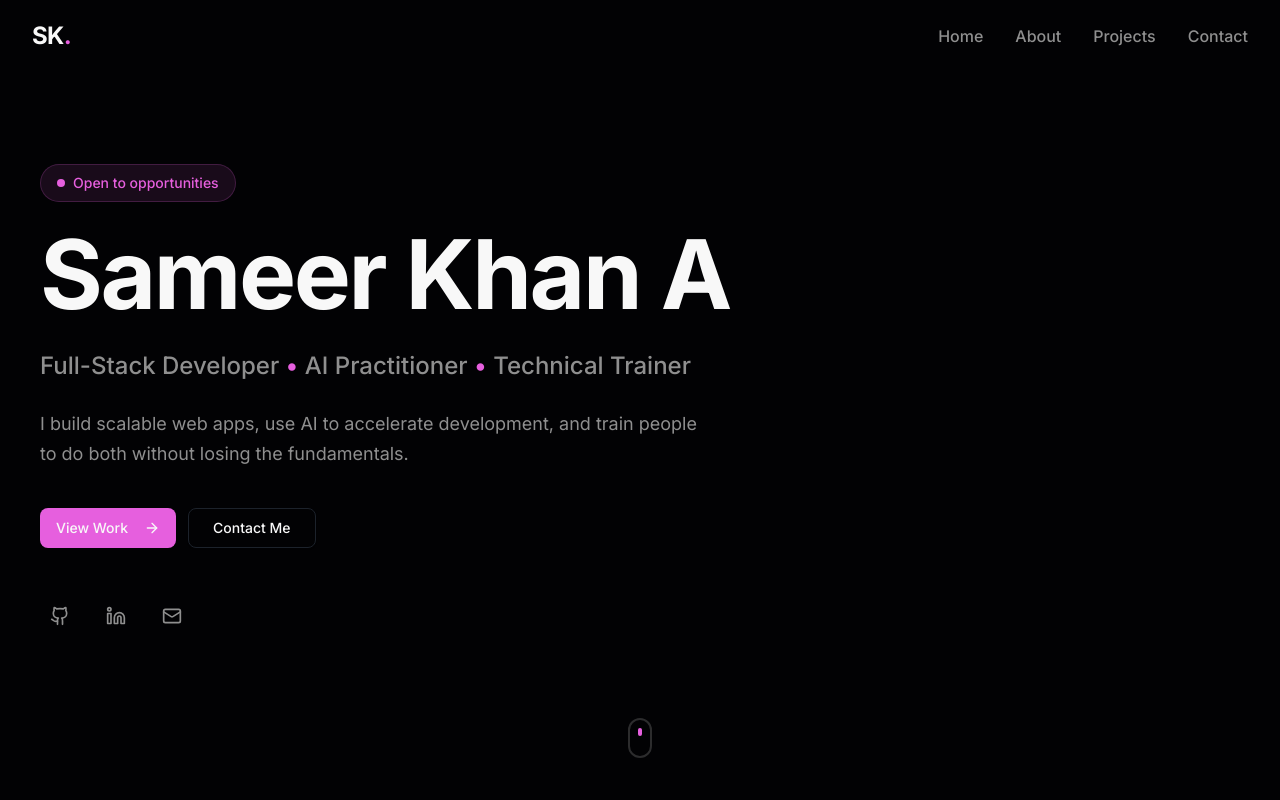
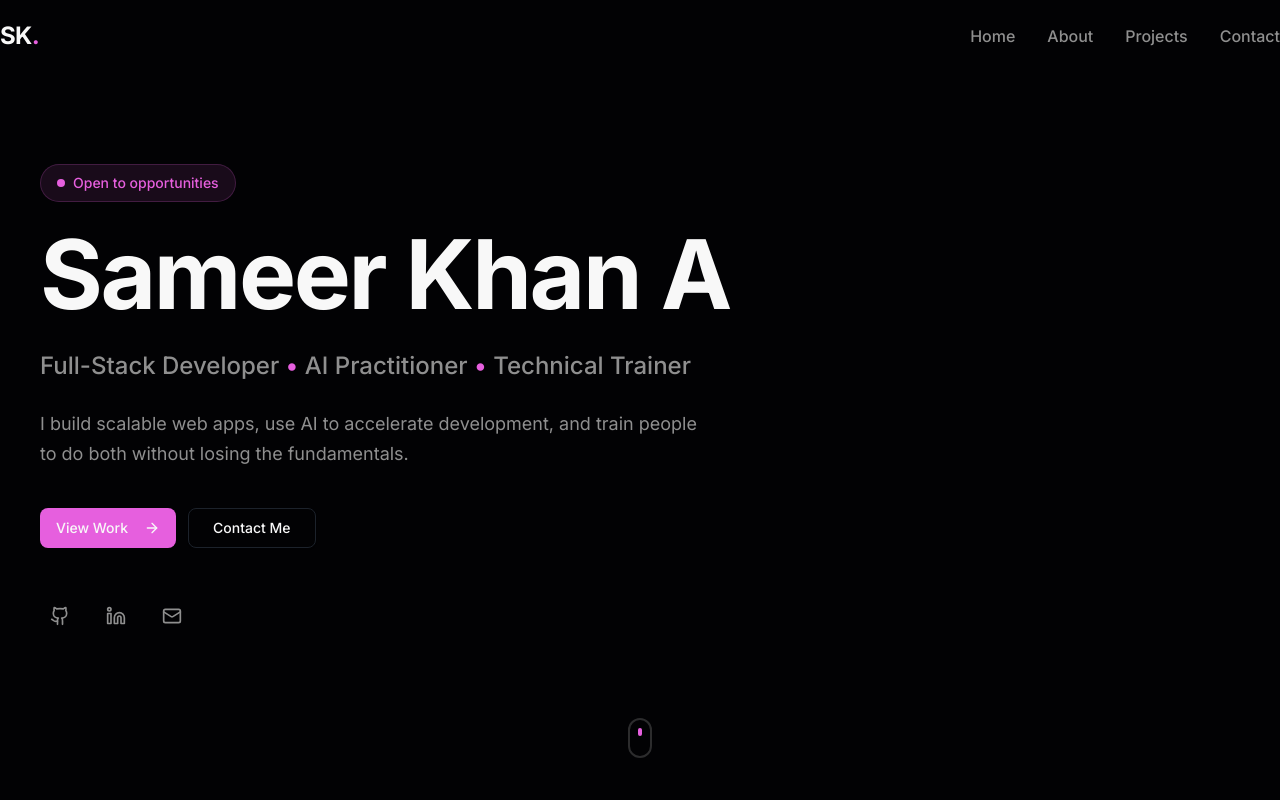
Before and after one commit to sameerkhan2003a/Portfolio, a Next.js app: page / in a window 1280 px wide. Shown: the top 800 px of the page. Built offline with nearby package versions, Linux system fonts and the light colour scheme.

Commit message:
Refactor navbar component for improved layout

```diff
--- a/components/navbar.tsx
+++ b/components/navbar.tsx
@@ -59,9 +59,9 @@ export function Navbar() {
         style={{
           paddingTop: "env(safe-area-inset-top)",
         }}
-        className="relative mx-auto max-w-7xl pl-4 pr-2 sm:px-6 lg:px-8"
+        className="relative mx-auto w-[92%] max-w-7xl sm:w-[95%] md:w-[96%] lg:w-full"
       >
-        <div className="flex h-16 sm:h-[72px] items-center justify-between">
+        <div className="flex h-16 items-center justify-between sm:h-[72px]">
           {/* Logo */}
           <button
             onClick={() => scrollToSection("home")}
@@ -70,7 +70,7 @@ export function Navbar() {
             SK<span className="text-primary">.</span>
           </button>
 
-          {/* Desktop */}
+          {/* Desktop Navigation */}
           <div className="hidden items-center gap-6 lg:gap-8 md:flex">
             {navLinks.map((link) => (
               <button
@@ -84,12 +84,12 @@ export function Navbar() {
             ))}
           </div>
 
-          {/* Mobile Button */}
+          {/* Mobile Menu Button */}
           <Button
             variant="ghost"
             size="icon"
             onClick={() => setIsMobileMenuOpen((prev) => !prev)}
-            className="mr-2 h-11 w-11 rounded-xl md:hidden"
+            className="h-11 w-11 rounded-xl md:hidden"
           >
             {isMobileMenuOpen ? (
               <X className="h-5 w-5" />
@@ -101,7 +101,7 @@ export function Navbar() {
 
         {/* Mobile Menu */}
         <div
-          className={`absolute left-4 right-4 top-full mt-2 origin-top rounded-2xl border border-border bg-background/95 p-2 shadow-2xl backdrop-blur-xl transition-all duration-300 md:hidden ${
+          className={`absolute left-0 right-0 top-full mt-2 origin-top rounded-2xl border border-border bg-background/95 p-2 shadow-2xl backdrop-blur-xl transition-all duration-300 md:hidden ${
             isMobileMenuOpen
               ? "pointer-events-auto scale-100 opacity-100"
               : "pointer-events-none scale-95 opacity-0"
```
